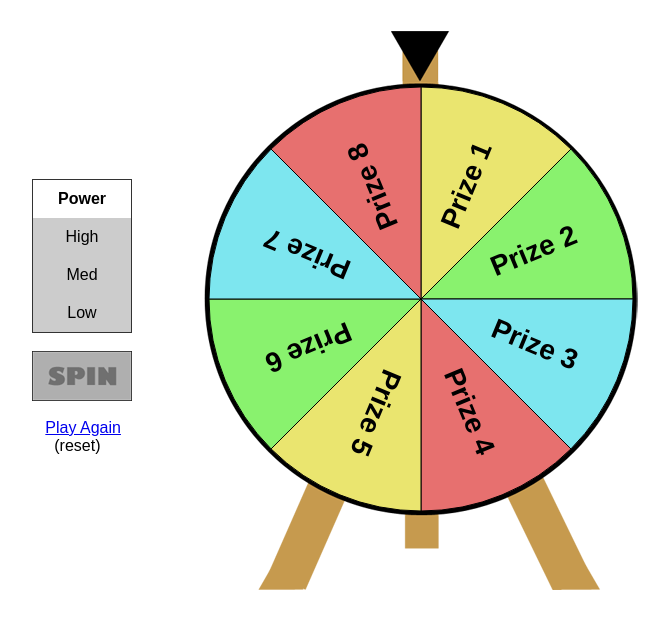
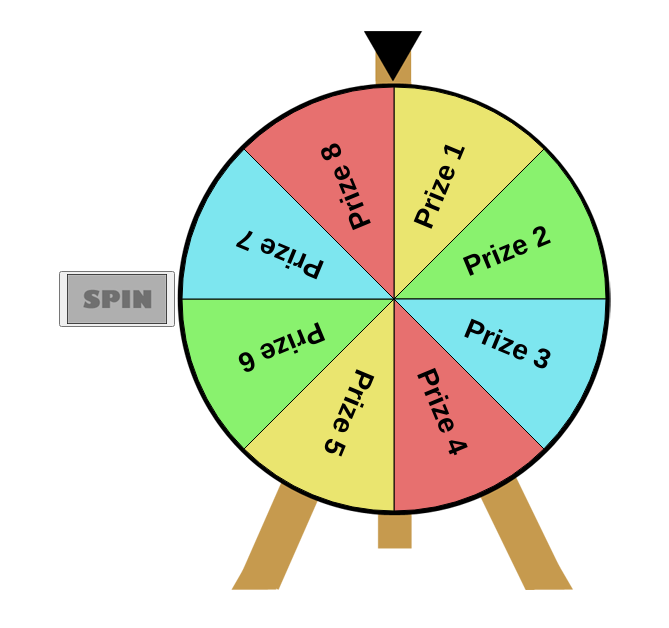
Before and after one commit to m3399/Ncoder, a plain HTML site: page wheel.html in a window 1280 px wide. Shown: the whole page, without its empty margins (304-973 px from the left). Drawn offline with nearby package versions, Linux system fonts and the light colour scheme.

Commit message:
Add files via upload

```diff
--- a/wheel.html
+++ b/wheel.html
@@ -12,28 +12,12 @@
         <table cellpadding="0" cellspacing="0" border="0">
             <tr>
                 <td>
-                    <div class="power_controls">
-                        <br />
-                        <br />
-                        <table class="power" cellpadding="10" cellspacing="0">
-                            <tr>
-                                <th align="center">Power</th>
-                            </tr>
-                            <tr>
-                                <td width="78" align="center" id="pw3" onClick="powerSelected(3);">High</td>
-                            </tr>
-                            <tr>
-                                <td align="center" id="pw2" onClick="powerSelected(2);">Med</td>
-                            </tr>
-                            <tr>
-                                <td align="center" id="pw1" onClick="powerSelected(1);">Low</td>
-                            </tr>
-                        </table>
-                        <br />
-                        <img id="spin_button" src="assets/wheel/spin_off.png" alt="Spin" onClick="startSpin();" />
-                        <br /><br /> &nbsp;&nbsp;
-                        <a href="#" onClick="resetWheel(); return false;">Play Again</a><br />&nbsp;&nbsp;&nbsp;&nbsp;&nbsp;(reset)
-                    </div>
+
+                    <button id="spin_button" onClick="calculatePrize();"><img id="spin_button_image" src="assets/wheel/spin_off.png" alt="Spin"/></button>
+                    <br>
+                    <!--button id="resetwheel" onclick="resetWheel()">Reset</button>
+                    -->
+
                 </td>
                 <td width="438" height="582" class="the_wheel" align="center" valign="center">
                     <canvas id="canvas" width="434" height="434">
@@ -44,8 +28,10 @@
         </table>
     </div>
     <script>
-        // Create new wheel object specifying the parameters at creation time.
-        var theWheel = new Winwheel({
+        //var btn = document.getElementById('resetwheel');
+        // btn.disabled = false;
+
+        var theWheel = new Winwheel({ // Create new wheel object specifying the parameters at creation time.
             'numSegments': 8, // Specify number of segments.
             'outerRadius': 212, // Set outer radius so wheel fits inside the background.
             'textFontSize': 28, // Set font size as desired.
@@ -80,6 +66,7 @@
                 'type': 'spinToStop',
                 'duration': 5, // Duration in seconds.
                 'spins': 8, // Number of complete spins.
+                'callbackAfter': 'calculatePrize()', // calculate Prize
                 'callbackFinished': alertPrize
             }
         });
@@ -87,58 +74,63 @@
         // Vars used by the code in this page to do power controls.
         var wheelPower = 0;
         var wheelSpinning = false;
+        var count = 0;
+        // ------------------------------------------------------
+        // Function to calculate prize
+        //-----------------------------------------------------
+        var ranNO = Math.floor(Math.random() * 50);
 
-        // -------------------------------------------------------
-        // Function to handle the onClick on the power buttons.
-        // -------------------------------------------------------
-        function powerSelected(powerLevel) {
-            // Ensure that power can't be changed while wheel is spinning.
-            if (wheelSpinning == false) {
-                // Reset all to grey incase this is not the first time the user has selected the power.
-                document.getElementById('pw1').className = "";
-                document.getElementById('pw2').className = "";
-                document.getElementById('pw3').className = "";
+        function calculatePrize() {
+            if (ranNO == '1') {
+                let stopAt = (91 + Math.floor(Math.random() * 43));
+                theWheel.animation.stopAngle = stopAt;
+                console.log(stopAt + "," + ranNO + "," + count);
 
-                // Now light up all cells below-and-including the one selected by changing the class.
-                if (powerLevel >= 1) {
-                    document.getElementById('pw1').className = "pw1";
-                }
-
-                if (powerLevel >= 2) {
-                    document.getElementById('pw2').className = "pw2";
-                }
-
-                if (powerLevel >= 3) {
-                    document.getElementById('pw3').className = "pw3";
-                }
-
-                // Set wheelPower var used when spin button is clicked.
-                wheelPower = powerLevel;
-
-                // Light up the spin button by changing it's source image and adding a clickable class to it.
-                document.getElementById('spin_button').src = "spin_on.png";
-                document.getElementById('spin_button').className = "clickable";
+                //console.log("startspin called of win");
+            } else if (2 <= ranNO && ranNO <= 10) {
+                var segmentNO = '2';
+                let stopAt = theWheel.getRandomForSegment(segmentNO);
+                theWheel.animation.stopAngle = stopAt;
+                startSpin();
+                console.log(segmentNO + " , " + ranNO);
+            } else if (11 <= ranNO && ranNO <= 19) {
+                segmentNO = '3';
+                stopAt = theWheel.getRandomForSegment(segmentNO);
+                theWheel.animation.stopAngle = stopAt;
+                console.log(segmentNO + " , " + ranNO);
+                startSpin();
+            } else if (20 <= ranNO && ranNO <= 28) {
+                segmentNO = '4';
+                stopAt = theWheel.getRandomForSegment(segmentNO);
+                theWheel.animation.stopAngle = stopAt;
+                console.log(segmentNO + " , " + ranNO);
+                startSpin();
+            } else if (29 <= ranNO && ranNO <= 37) {
+                segmentNO = '5';
+                stopAt = theWheel.getRandomForSegment(segmentNO);
+                theWheel.animation.stopAngle = stopAt;
+                console.log(segmentNO + " , " + ranNO);
+                startSpin();
+            } else if (38 <= ranNO && ranNO <= 50) {
+                segmentNO = '6';
+                stopAt = theWheel.getRandomForSegment(segmentNO);
+                theWheel.animation.stopAngle = stopAt;
+                console.log(segmentNO + " , " + ranNO);
+                startSpin();
             }
         }
-
         // -------------------------------------------------------
         // Click handler for spin button.
         // -------------------------------------------------------
         function startSpin() {
             // Ensure that spinning can't be clicked again while already running.
             if (wheelSpinning == false) {
-                // Based on the power level selected adjust the number of spins for the wheel, the more times is has
-                // to rotate with the duration of the animation the quicker the wheel spins.
-                if (wheelPower == 1) {
-                    theWheel.animation.spins = 3;
-                } else if (wheelPower == 2) {
-                    theWheel.animation.spins = 8;
-                } else if (wheelPower == 3) {
-                    theWheel.animation.spins = 15;
-                }
+
+
+                theWheel.animation.spins = 3;
 
                 // Disable the spin button so can't click again while wheel is spinning.
-                document.getElementById('spin_button').src = "spin_off.png";
+                document.getElementById('spin_button_image').src = "assets/wheel/spin_off.png";
                 document.getElementById('spin_button').className = "";
 
                 // Begin the spin animation by calling startAnimation on the wheel object.
@@ -147,21 +139,21 @@
                 // Set to true so that power can't be changed and spin button re-enabled during
                 // the current animation. The user will have to reset before spinning again.
                 wheelSpinning = true;
+                //     btn.disabled = true;
+
             }
+
         }
+
 
         // -------------------------------------------------------
         // Function for reset button.
         // -------------------------------------------------------
         function resetWheel() {
+
             theWheel.stopAnimation(false); // Stop the animation, false as param so does not call callback function.
             theWheel.rotationAngle = 0; // Re-set the wheel angle to 0 degrees.
             theWheel.draw(); // Call draw to render changes to the wheel.
-
-            document.getElementById('pw1').className = ""; // Remove all colours from the power level indicators.
-            document.getElementById('pw2').className = "";
-            document.getElementById('pw3').className = "";
-
             wheelSpinning = false; // Reset to false to power buttons and spin can be clicked again.
         }
 
@@ -172,6 +164,7 @@
         function alertPrize(indicatedSegment) {
             // Do basic alert of the segment text. You would probably want to do something more interesting with this information.
             alert("You have won " + indicatedSegment.text);
+            resetWheel();
         }
     </script>
 </body>
```
Also changed, not shown: angle_guide.png (added).
